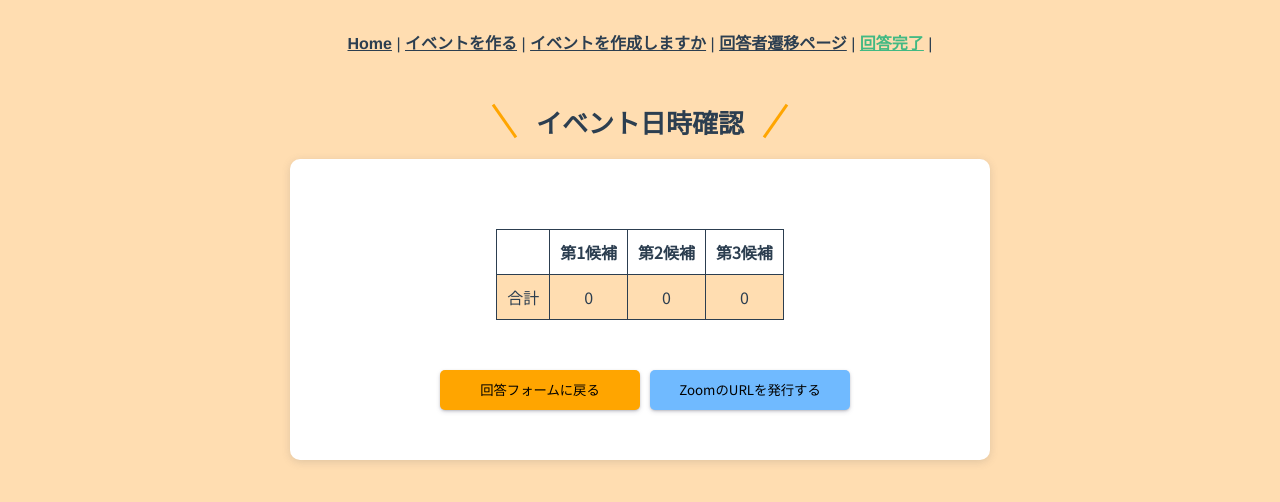
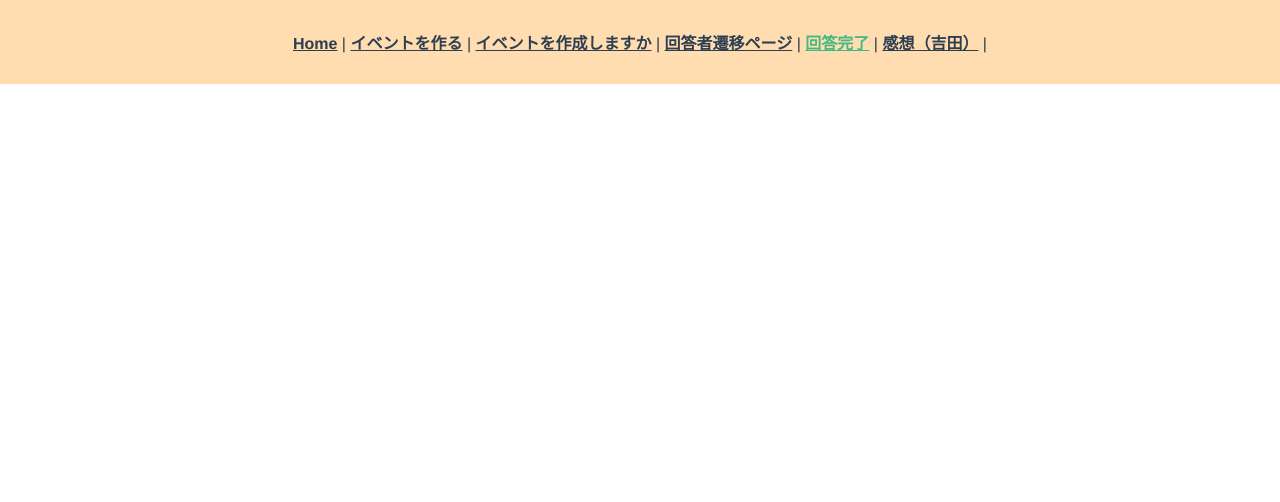
Before and after one commit to kanacoyn/arrangeapp, a Vue app: page /answerFinished in a window 1280 px wide. Shown: the top 502 px of the page. Built offline with nearby package versions, Linux system fonts and the light colour scheme.

Commit message:
感想書く用のファイル作成

```diff
--- a/src/App.vue
+++ b/src/App.vue
@@ -6,6 +6,7 @@
       <router-link to="/eventConfirm">イベントを作成しますか</router-link> |
       <router-link to="/answerQuestions">回答者遷移ページ</router-link> |
       <router-link to="/answerFinished">回答完了</router-link> |
+      <router-link to="/riko">感想（吉田）</router-link> |
     </div>
     <router-view />
   </div>
--- a/src/router/index.ts
+++ b/src/router/index.ts
@@ -28,8 +28,8 @@ const routes: Array<RouteConfig> = [
     component: () => import("../views/UserAnswer.vue"),
   },
   {
-    path: "/answerFinished",
-    component: () => import("../views/AnswerFinished.vue"),
+    path: "/riko",
+    component: () => import("../views/Riko.vue"),
   },
 ];
 
--- /dev/null
+++ b/src/views/Riko.vue
@@ -0,0 +1,17 @@
+<template>
+  <div>
+
+  </div>
+</template>
+
+<script lang="ts">
+import { Component, Vue } from "vue-property-decorator";
+@Component
+export default class XXXComponent extends Vue {
+
+}
+</script>
+
+<style scoped>
+
+</style>
```
